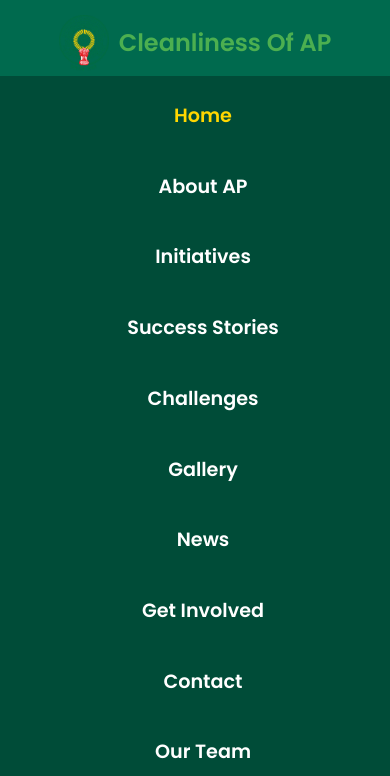
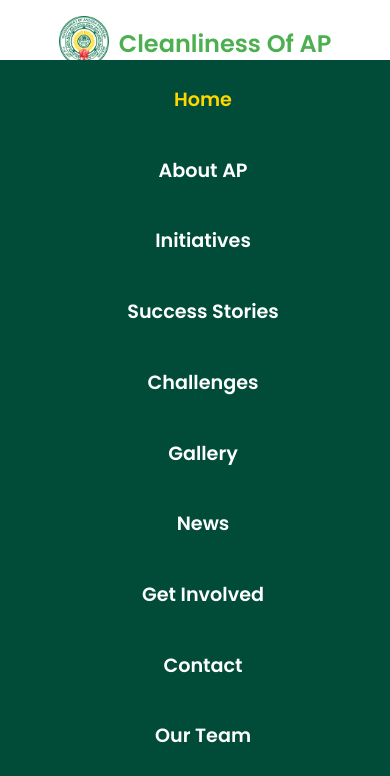
Before and after one commit to GnaneswarAddepalli/ap-website, a plain HTML site: page index.html in a window 390 px wide. Both pictures are taken after a click on the button "Toggle Menu". Shown: the top 776 px of the page. Drawn offline with Linux system fonts and the light colour scheme.

Commit message:
Update styles.css

```diff
--- a/styles.css
+++ b/styles.css
@@ -491,46 +491,25 @@ footer {
 
 
 /* Navbar Styling */
-header {
-    display: flex;
-    justify-content: space-between;
-    align-items: center;
+nav {
+    background: #006a4e;
     padding: 15px 20px;
-    background: #006a4e;
-    color: white;
-    position: fixed;
-    width: 100%;
-    top: 0;
-    left: 0;
-    z-index: 1000;
 }
 
-.logo {
+nav ul {
+    list-style: none;
     display: flex;
-    align-items: center;
-    font-size: 1.5rem;
-    font-weight: bold;
+    justify-content: center;
+    gap: 20px;
+    padding: 0;
+    margin: 0;
 }
 
-.logo img {
-    margin-right: 10px;
-}
-
-nav {
-    display: flex;
-}
-
-.nav-links {
-    list-style: none;
-    display: flex;
-    gap: 20px;
-}
-
-.nav-links li {
+nav ul li {
     display: inline;
 }
 
-.nav-links a {
+nav ul li a {
     text-decoration: none;
     color: white;
     font-size: 1rem;
@@ -538,8 +517,8 @@ nav {
     transition: color 0.3s ease-in-out;
 }
 
-.nav-links a:hover,
-.nav-links a.active {
+nav ul li a:hover,
+nav ul li a.active {
     color: #ffd700;
 }
 
@@ -551,6 +530,9 @@ nav {
     border: none;
     color: white;
     cursor: pointer;
+    position: absolute;
+    top: 15px;
+    right: 20px;
 }
 
 /* Mobile Responsive Design */
@@ -559,27 +541,27 @@ nav {
         display: block;
     }
 
-    .nav-links {
+    nav ul {
         display: none;
         flex-direction: column;
+        background: #004c38;
         position: absolute;
         top: 60px;
         left: 0;
         width: 100%;
-        background: #004c38;
         text-align: center;
         padding: 15px 0;
     }
 
-    .nav-links.active {
+    nav ul.active {
         display: flex;
     }
 
-    .nav-links li {
+    nav ul li {
         padding: 10px 0;
     }
 
-    .nav-links a {
+    nav ul li a {
         font-size: 1.2rem;
     }
 }
```
